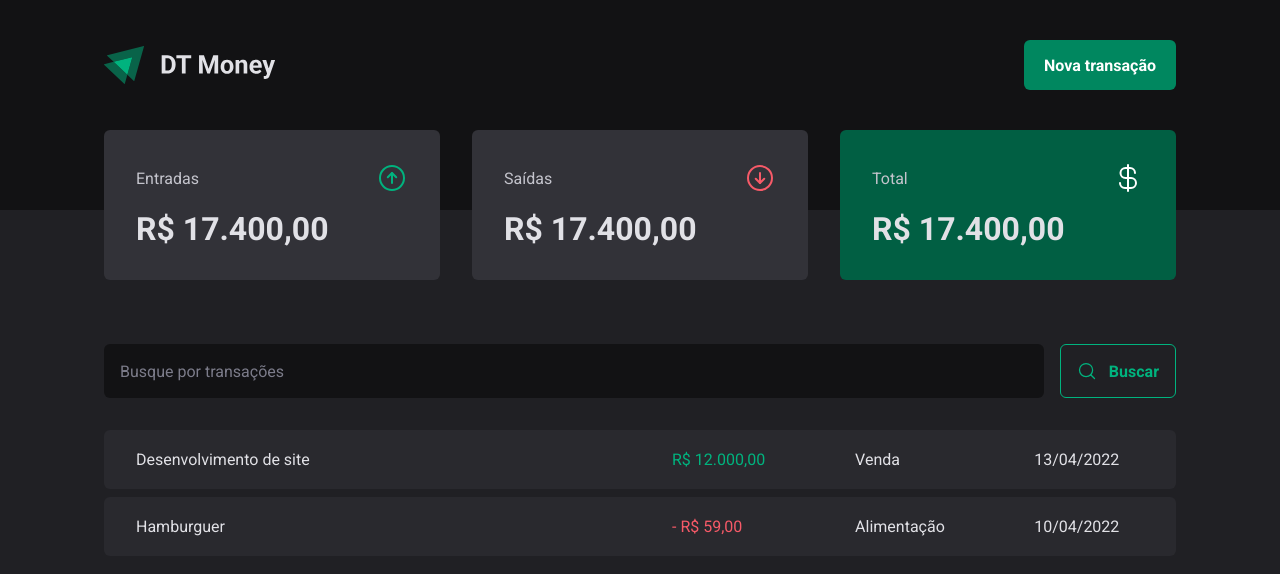
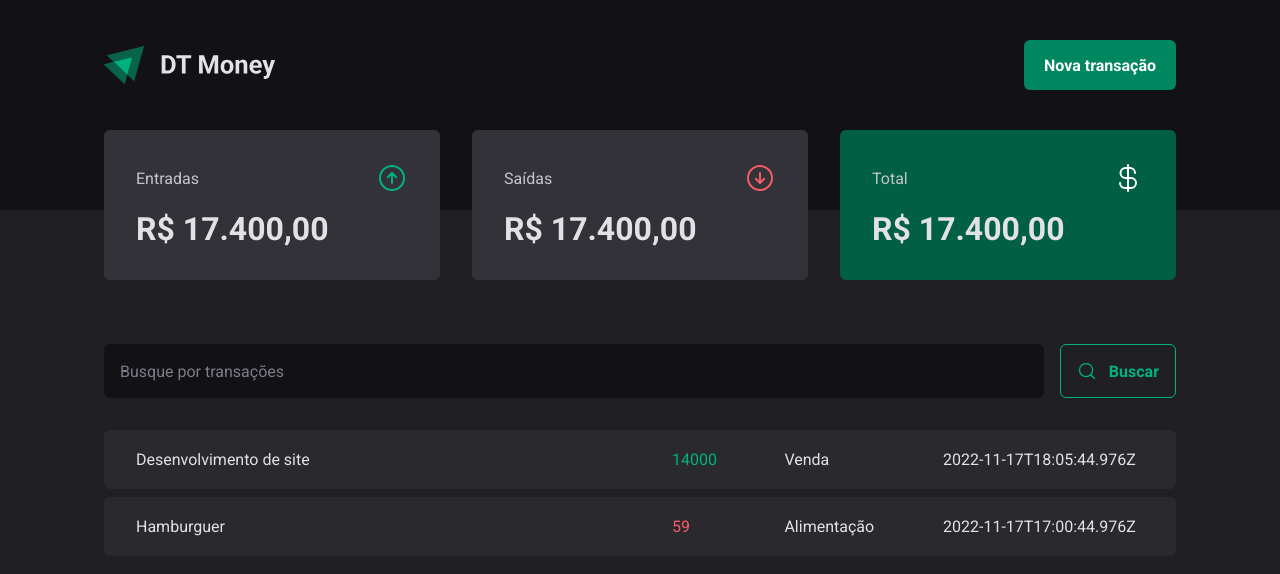
Before and after one commit to eoSalinas/dt-money, a React (Vite) app: page / in a window 1280 px wide. Shown: the top 574 px of the page. Built offline with nearby package versions, Linux system fonts and the light colour scheme; data requests are answered from the project's data file.

Commit message:
Conexão com a API - Realizando requisição

```diff
--- a/src/pages/Transactions/index.tsx
+++ b/src/pages/Transactions/index.tsx
@@ -1,3 +1,4 @@
+import { useEffect, useState } from 'react'
 import { Header } from '../../components/Header'
 import { Summary } from '../../components/Summary'
 import { SearchForm } from './components/SearchForm'
@@ -7,7 +8,29 @@
   TransactionsTable,
 } from './style'
 
+interface Transaction {
+  id: number
+  description: string
+  type: 'income' | 'outcome'
+  category: 'string'
+  price: number
+  createdAt: string
+}
+
 export function Transactions() {
+  const [transactions, setTransactions] = useState<Transaction[]>([])
+
+  async function loadTransactions() {
+    const response = await fetch('http://localhost:3333/transactions')
+    const data = await response.json()
+
+    setTransactions(data)
+  }
+
+  useEffect(() => {
+    loadTransactions()
+  }, [])
+
   return (
     <div>
       <Header />
@@ -18,23 +41,20 @@
 
         <TransactionsTable>
           <tbody>
-            <tr>
-              <td width="50%">Desenvolvimento de site</td>
-              <td>
-                <PriceHighlight variant="income">R$ 12.000,00</PriceHighlight>
-              </td>
-              <td>Venda</td>
-              <td>13/04/2022</td>
-            </tr>
-
-            <tr>
-              <td width="50%">Hamburguer</td>
-              <td>
-                <PriceHighlight variant="outcome">- R$ 59,00</PriceHighlight>
-              </td>
-              <td>Alimentação</td>
-              <td>10/04/2022</td>
-            </tr>
+            {transactions.map((transaction) => {
+              return (
+                <tr key={transaction.id}>
+                  <td width="50%">{transaction.description}</td>
+                  <td>
+                    <PriceHighlight variant={transaction.type}>
+                      {transaction.price}
+                    </PriceHighlight>
+                  </td>
+                  <td>{transaction.category}</td>
+                  <td>{transaction.createdAt}</td>
+                </tr>
+              )
+            })}
           </tbody>
         </TransactionsTable>
       </TransactionsContainer>
```
